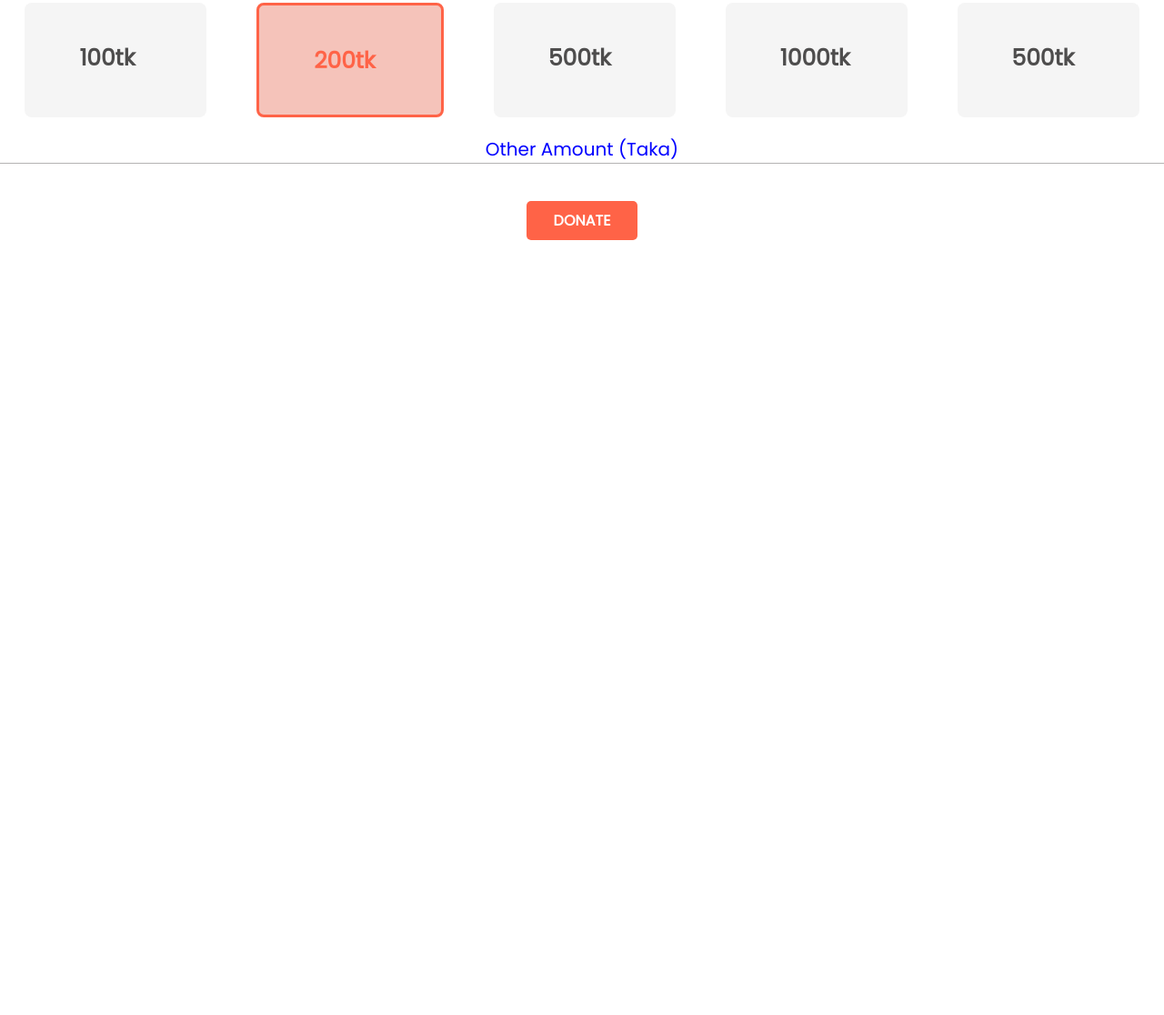
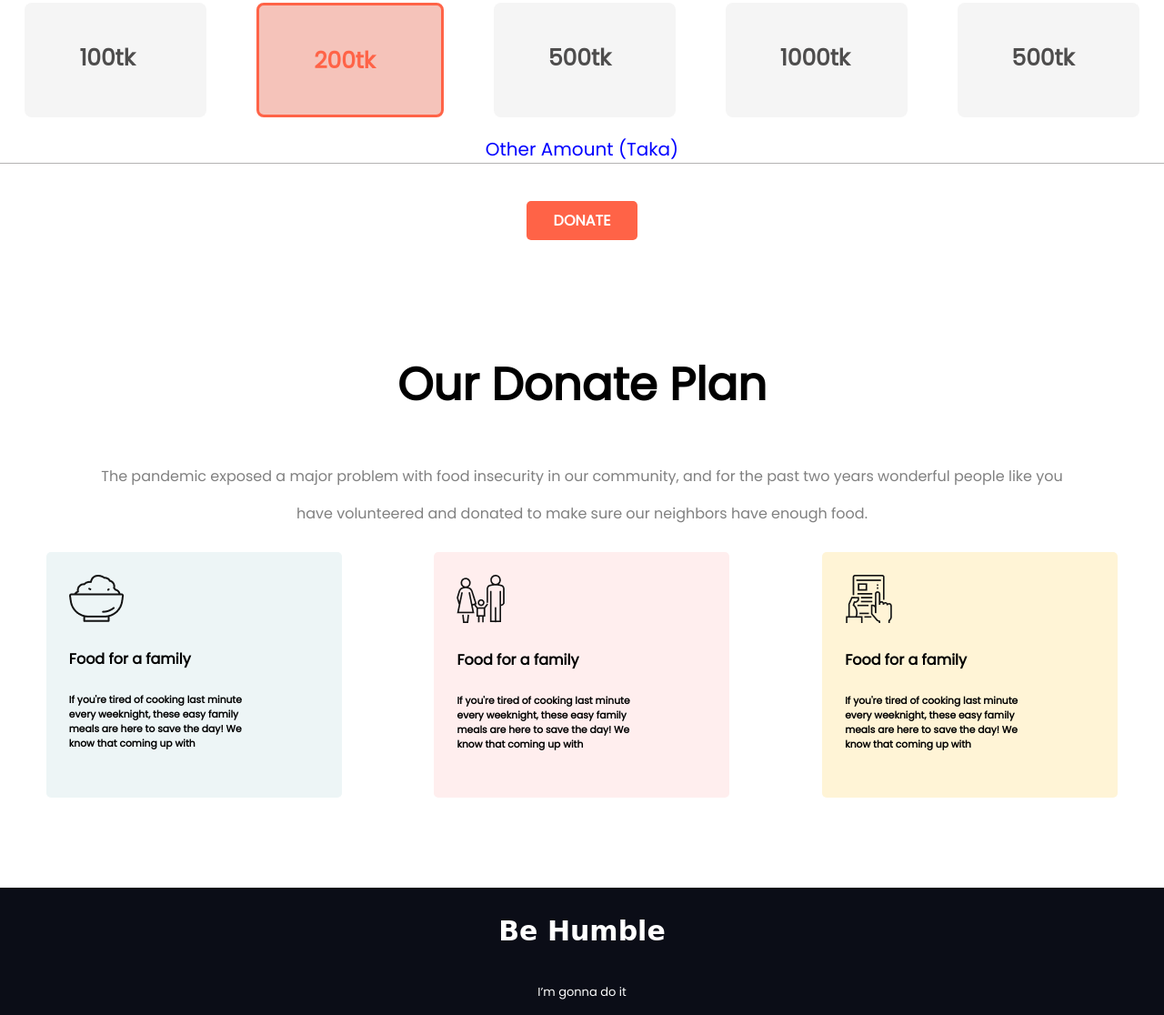
Before and after one commit to mdbarkatullah53/assignment-one, a plain HTML site: page index.html in a window 1280 px wide. Shown: the part 1064-2180 px from the top of the page at 91% size. Before the commit the page ends 1400 px from the top, so only its background shows below. Drawn offline with Linux system fonts and the light colour scheme.

Commit message:
project done

```diff
--- a/css/style.css
+++ b/css/style.css
@@ -103,3 +103,60 @@ h3{
 
 
 }
+
+.donate-plan{
+    height: 550px;
+}
+
+.food-education{
+    display: flex;
+    justify-content: space-around;
+    height: 270px;
+    margin-top: 30px;
+
+}
+
+.family{
+    background-color: rgb(237, 245, 246);
+    width: 300px;
+    padding-left: 25px;
+    padding-top: 25px;
+    border-radius: 5px;
+}
+
+.shelter{
+    background-color: rgb(255, 238, 238);
+    width: 300px;
+    padding-left: 25px;
+    padding-top: 25px;
+    border-radius: 5px;
+}
+.education{
+    background-color: rgb(255, 244, 214);
+    width: 300px;
+    padding-left: 25px;
+    padding-top: 25px;
+    border-radius: 5px;
+
+}
+
+footer{
+    height: 140px;
+    background-color: rgb(11, 13, 23);
+}
+
+footer h4{
+    color: white;
+    font-family: 'Lobster', cursive;
+    font-size: 30px;
+    text-align: center;
+    padding-top: 30px;
+}
+
+footer h6{
+    text-align: center;
+    font-size: 13px;
+    margin-bottom: 15px;
+    color: white;
+    font-weight: normal;
+}
--- a/index.html
+++ b/index.html
@@ -55,5 +55,38 @@
         </div>
 
     </section>
+
+    <section class="donate-plan">
+        <h3>Our Donate Plan</h3>
+        <div class="todayp">
+            <p>The pandemic exposed a major problem with food insecurity in our community, and for the past two years wonderful people like you <p>
+            <p>have volunteered and donated to make sure our neighbors have enough food.</p>
+        </div>
+        <div class="food-education">
+            <div class="family">
+                <img src="icons/food.png" alt="food">
+                <h4>Food for a family</h4>
+                <h6>If you're tired of cooking last minute<br> every weeknight, these easy family<br> meals are here to save the day! We <br>know that coming up with</h6>
+            </div>
+
+            <div class="shelter">
+                <img src="icons/shelter.png" alt="food">
+                <h4>Food for a family</h4>
+                <h6>If you're tired of cooking last minute<br> every weeknight, these easy family<br> meals are here to save the day! We <br>know that coming up with</h6>
+            </div>
+
+            <div class="education">
+                <img src="icons/Frame-1.png" alt="food">
+                <h4>Food for a family</h4>
+                <h6>If you're tired of cooking last minute<br> every weeknight, these easy family<br> meals are here to save the day! We <br>know that coming up with</h6>
+            </div>
+
+        </div>
+
+    </section>
+    <footer>
+        <h4>Be Humble</h4>
+        <h6>I’m gonna do it</h6>
+    </footer>
 </body>
 </html>
```
